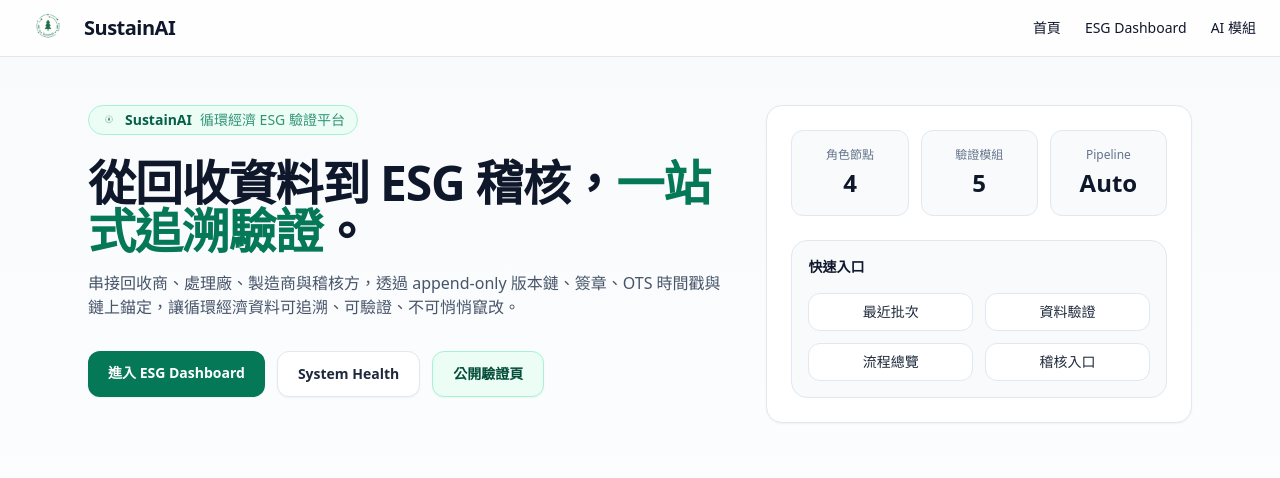
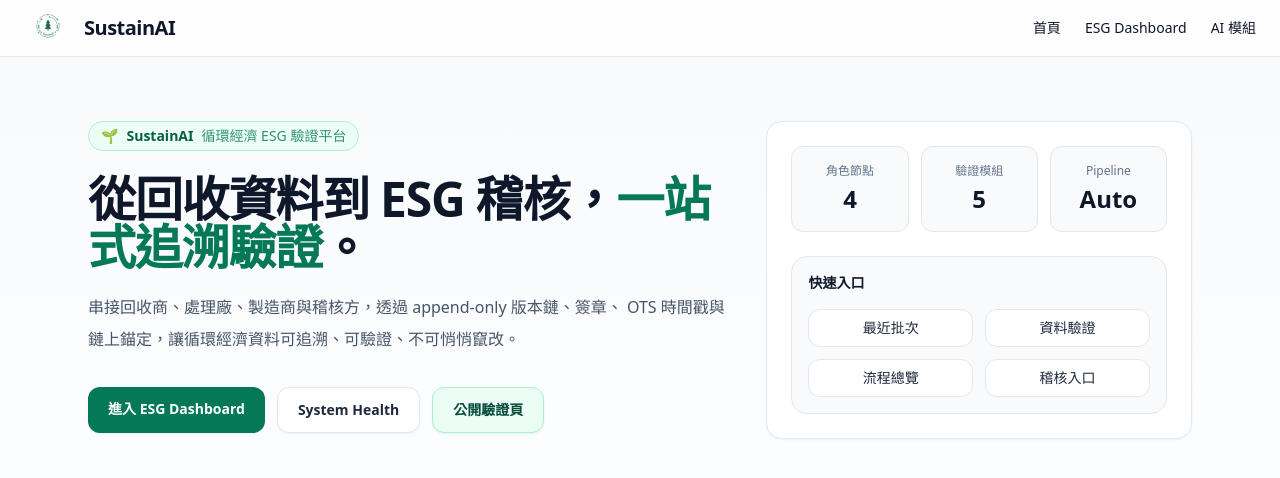
Before and after one commit to nini931214/sustainai, a Next.js app: page / in a window 1280 px wide. Shown: the top 478 px of the page. Built offline with nearby package versions, Linux system fonts and the light colour scheme.

Commit message:
fix homepage for production

```diff
--- a/app/page.tsx
+++ b/app/page.tsx
@@ -3,33 +3,45 @@ import Link from "next/link";
 
 export default function HomePage() {
   return (
-    <main className="min-h-[calc(100vh-64px)] bg-gradient-to-b from-slate-50 to-white">
-      <section className="mx-auto max-w-6xl px-6 pt-12 pb-16">
+    <main className="min-h-screen bg-gradient-to-b from-slate-50 to-white">
+      <section className="mx-auto max-w-6xl px-6 py-16">
         <div className="grid gap-10 lg:grid-cols-[1.2fr_0.8fr] lg:items-start">
           <div>
             <div className="inline-flex items-center gap-2 rounded-full border border-emerald-200 bg-emerald-50 px-3 py-1 text-sm text-emerald-800">
-              <img src="/brand/logo.png" alt="SustainAI" className="h-4 w-4 object-contain" />
+              <span>🌱</span>
               <span className="font-semibold">SustainAI</span>
               <span className="text-emerald-700/80">循環經濟 ESG 驗證平台</span>
             </div>
 
             <h1 className="mt-6 text-4xl font-bold tracking-tight text-slate-900 lg:text-5xl">
-              從回收資料到 ESG 稽核，<span className="text-emerald-700">一站式追溯驗證</span>。
+              從回收資料到 ESG 稽核，
+              <span className="text-emerald-700">一站式追溯驗證</span>。
             </h1>
 
-            <p className="mt-4 max-w-2xl text-slate-600">
-              串接回收商、處理廠、製造商與稽核方，透過 append-only 版本鏈、簽章、OTS
-              時間戳與鏈上錨定，讓循環經濟資料可追溯、可驗證、不可悄悄竄改。
+            <p className="mt-5 max-w-2xl text-base leading-8 text-slate-600">
+              串接回收商、處理廠、製造商與稽核方，透過 append-only 版本鏈、簽章、
+              OTS 時間戳與鏈上錨定，讓循環經濟資料可追溯、可驗證、不可悄悄竄改。
             </p>
 
             <div className="mt-8 flex flex-wrap gap-3">
-              <Link href="/dashboard" className="rounded-xl bg-emerald-700 px-5 py-3 text-sm font-semibold text-white shadow-sm hover:bg-emerald-800 transition">
+              <Link
+                href="/dashboard"
+                className="rounded-xl bg-emerald-700 px-5 py-3 text-sm font-semibold text-white shadow-sm transition hover:bg-emerald-800"
+              >
                 進入 ESG Dashboard
               </Link>
-              <Link href="/health" className="rounded-xl border border-slate-200 bg-white px-5 py-3 text-sm font-semibold text-slate-800 shadow-sm hover:bg-slate-50 transition">
+
+              <Link
+                href="/health"
+                className="rounded-xl border border-slate-200 bg-white px-5 py-3 text-sm font-semibold text-slate-800 shadow-sm transition hover:bg-slate-50"
+              >
                 System Health
               </Link>
-              <Link href="/verify?reportId=RPT-BATCH-2026-004" className="rounded-xl border border-emerald-200 bg-emerald-50 px-5 py-3 text-sm font-semibold text-emerald-900 shadow-sm hover:bg-emerald-100 transition">
+
+              <Link
+                href="/verify?reportId=RPT-BATCH-2026-004"
+                className="rounded-xl border border-emerald-200 bg-emerald-50 px-5 py-3 text-sm font-semibold text-emerald-900 shadow-sm transition hover:bg-emerald-100"
+              >
                 公開驗證頁
               </Link>
             </div>
@@ -41,10 +53,12 @@ export default function HomePage() {
                 <div className="text-xs text-slate-500">角色節點</div>
                 <div className="mt-1 text-2xl font-bold text-slate-900">4</div>
               </div>
+
               <div className="rounded-xl border border-slate-200 bg-slate-50 p-4 text-center">
                 <div className="text-xs text-slate-500">驗證模組</div>
                 <div className="mt-1 text-2xl font-bold text-slate-900">5</div>
               </div>
+
               <div className="rounded-xl border border-slate-200 bg-slate-50 p-4 text-center">
                 <div className="text-xs text-slate-500">Pipeline</div>
                 <div className="mt-1 text-2xl font-bold text-slate-900">Auto</div>
@@ -55,16 +69,31 @@ export default function HomePage() {
               <div className="text-sm font-semibold text-slate-900">快速入口</div>
 
               <div className="mt-4 grid grid-cols-2 gap-3">
-                <Link href="/recent" className="rounded-xl border border-slate-200 bg-white px-3 py-2 text-center text-sm font-medium text-slate-800 hover:bg-slate-50 transition">
+                <Link
+                  href="/recent"
+                  className="rounded-xl border border-slate-200 bg-white px-3 py-2 text-center text-sm font-medium text-slate-800 transition hover:bg-slate-50"
+                >
                   最近批次
                 </Link>
-                <Link href="/verify?reportId=RPT-BATCH-2026-004" className="rounded-xl border border-slate-200 bg-white px-3 py-2 text-center text-sm font-medium text-slate-800 hover:bg-slate-50 transition">
+
+                <Link
+                  href="/verify?reportId=RPT-BATCH-2026-004"
+                  className="rounded-xl border border-slate-200 bg-white px-3 py-2 text-center text-sm font-medium text-slate-800 transition hover:bg-slate-50"
+                >
                   資料驗證
                 </Link>
-                <Link href="/flow" className="rounded-xl border border-slate-200 bg-white px-3 py-2 text-center text-sm font-medium text-slate-800 hover:bg-slate-50 transition">
+
+                <Link
+                  href="/flow"
+                  className="rounded-xl border border-slate-200 bg-white px-3 py-2 text-center text-sm font-medium text-slate-800 transition hover:bg-slate-50"
+                >
                   流程總覽
                 </Link>
-                <Link href="/admin/auditor" className="rounded-xl border border-slate-200 bg-white px-3 py-2 text-center text-sm font-medium text-slate-800 hover:bg-slate-50 transition">
+
+                <Link
+                  href="/admin/auditor"
+                  className="rounded-xl border border-slate-200 bg-white px-3 py-2 text-center text-sm font-medium text-slate-800 transition hover:bg-slate-50"
+                >
                   稽核入口
                 </Link>
               </div>
```
